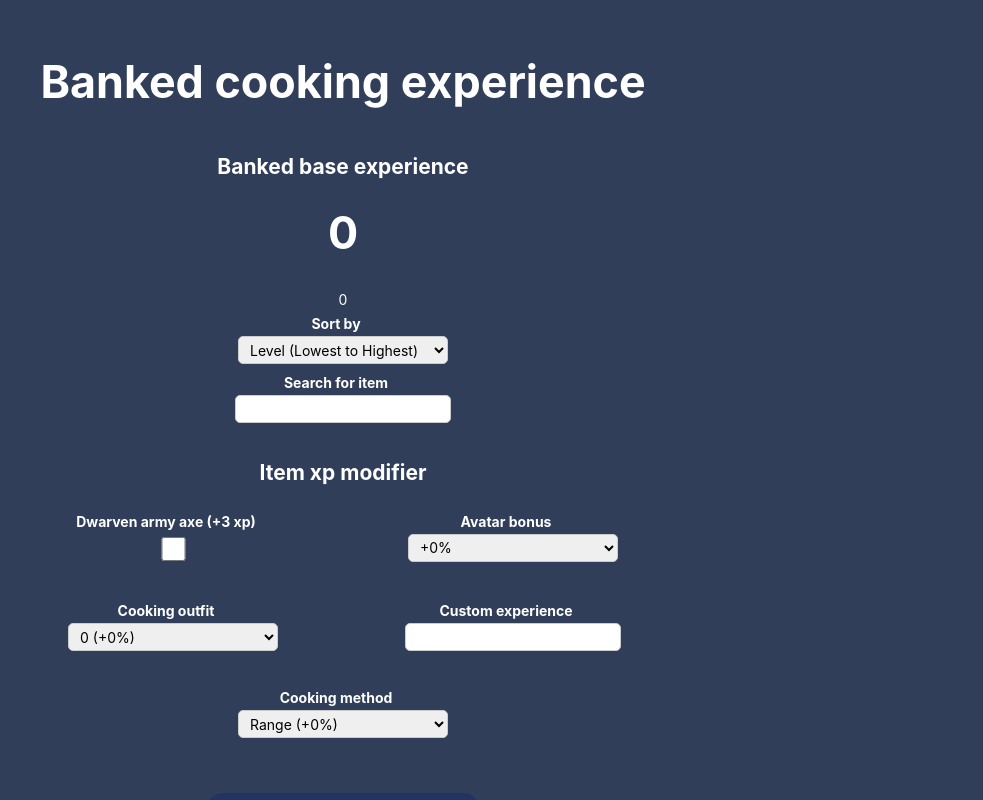
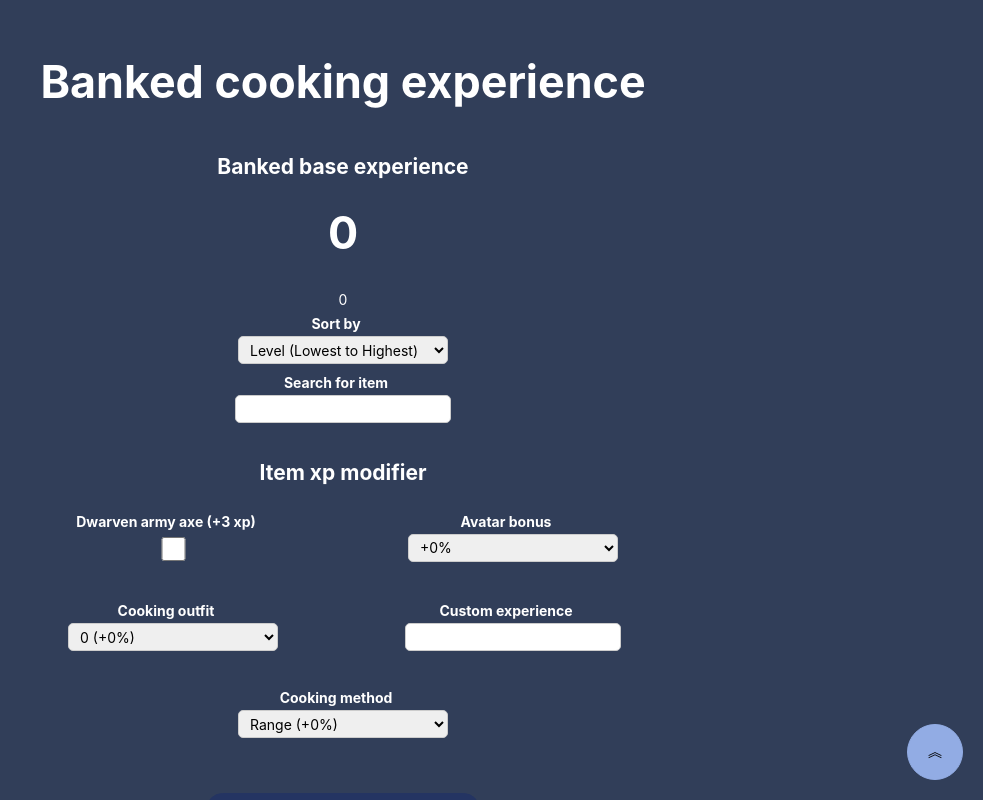
Before and after one commit to CristobalHdz/banked-experience-app, a React (Vite) app: page /welcome in a window 1280 px wide. Shown: the top 800 px of the page, without its empty margins (297-1280 px from the left). Built offline with nearby package versions, Linux system fonts and the light colour scheme.

Commit message:
Add scroll to top btn

```diff
--- a/src/components/UiHelpers/ScrollBtn.jsx
+++ b/src/components/UiHelpers/ScrollBtn.jsx
@@ -1,3 +1,15 @@
-const ScrollBtn = () => {};
+import classes from "./ScrollBtn.module.css";
+
+const scrollHandler = () => {
+  window.scrollTo(0,0);
+};
+
+const ScrollBtn = () => {
+  return (
+    <button onClick={scrollHandler} className={classes.scrollbtn}>
+      ︽
+    </button>
+  );
+};
 
 export default ScrollBtn;
--- a/src/components/UiHelpers/ScrollBtn.module.css
+++ b/src/components/UiHelpers/ScrollBtn.module.css
@@ -0,0 +1,15 @@
+.scrollbtn {
+  font: inherit;
+  cursor: pointer;
+  background-color: #92ace4;
+  border: 1px solid #92ace4;
+  color: black;
+  width: 4rem;
+  height: 4rem;
+  border-radius: 50%;
+  font-weight: bold;
+  font-size: 100%;
+  position: fixed;
+  right: 20px;
+  bottom: 20px;
+}
--- a/src/index.css
+++ b/src/index.css
@@ -7,6 +7,7 @@
   color-scheme: light dark;
   color: rgba(255, 255, 255, 0.87);
   background-color: #242424;
+  scroll-behavior: smooth;
 
   font-synthesis: none;
   text-rendering: optimizeLegibility;
--- a/src/views/Mainview.jsx
+++ b/src/views/Mainview.jsx
@@ -8,6 +8,7 @@ import ItemListContainer from "../components/ItemData/ItemListContainer.jsx";
 import ClearData from "../components/ClearData/ClearData";
 
 import classes from "./Mainview.module.css";
+import ScrollBtn from "../components/UiHelpers/ScrollBtn";
 
 const Mainview = () => {
   const [sortValue, setSortValue] = useState(0);
@@ -60,6 +61,8 @@ const Mainview = () => {
       <Grid container justifyContent="center">
         <ItemListContainer filterValue={filterValue} sortValue={sortValue} />
       </Grid>
+
+      <ScrollBtn />
     </Grid>
   );
 };
```
